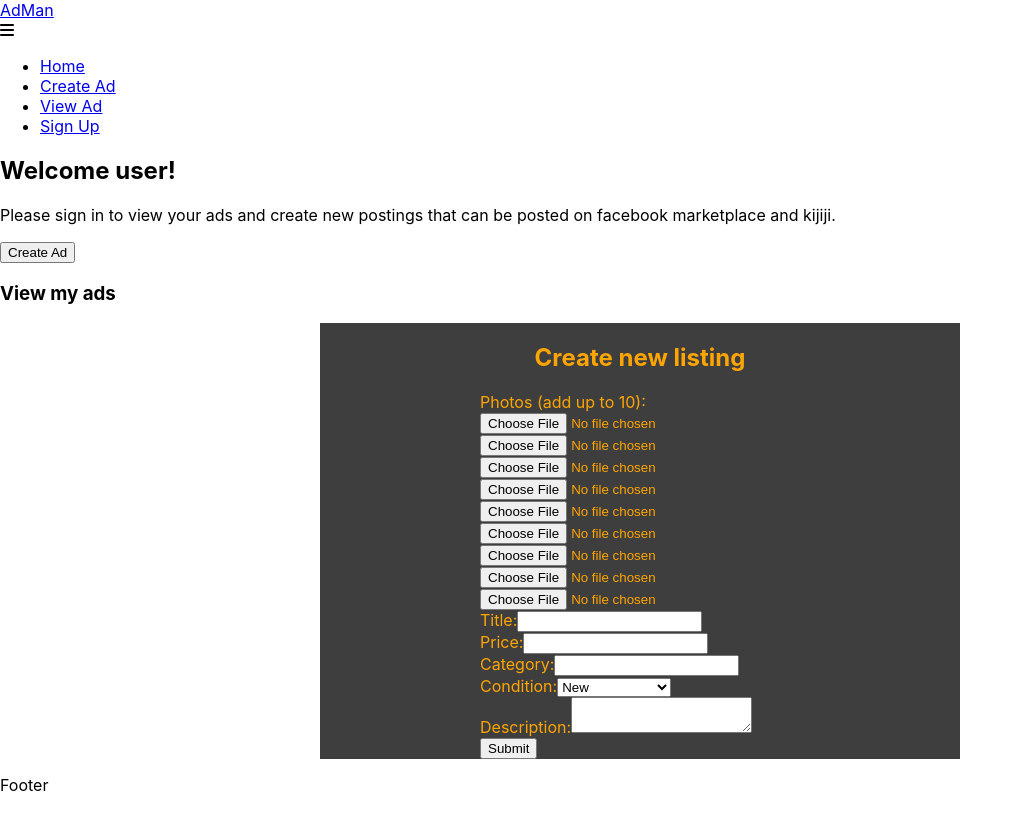
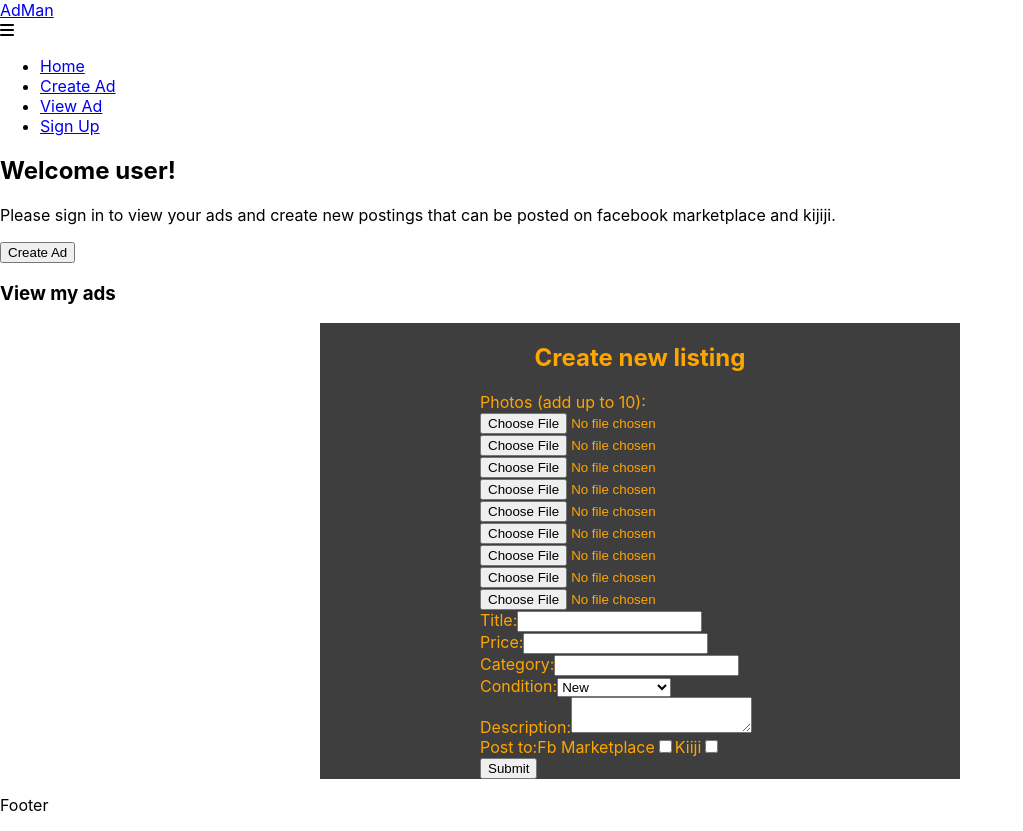
Before and after one commit to yobazy/ad-manager, a React (Create React App) app in the folder client/: page / in a window 1280 px wide. Shown: the whole page, without its empty margins (0-1023 px from the left). Built offline with nearby package versions, Linux system fonts and the light colour scheme.

Commit message:
Updates adInfo state based on changes made in form

```diff
--- a/client/src/components/AdForm.js
+++ b/client/src/components/AdForm.js
@@ -1,17 +1,36 @@
 import React from "react";
+import { useState } from "react";
 import './AdForm.css';
 
-// function handleChange(event) {
-//     setState({value: event.target.value});
-//   }
+// const handleChange = (event) => {
+//     setContactInfo({ ...adInfo, [event.target.name]: event.target.value });
+//   };
 
-export default class App extends React.Component {
+// const handleSubmit = (event) => {
+// // prevents the submit button from refreshing the page
+//     event.preventDefault();
+//     console.log(contactInfo);
+// };
 
-  render() {
+export default function AdForm() {
+    const [adInfo, setAdInfo] = useState({
+        title: ""
+        });
+
+    const handleChange = (event) => {
+            setAdInfo({ ...adInfo, [event.target.name]: event.target.value });
+    };
+
+    const handleSubmit = (event) => {
+        // prevents the submit button from refreshing the page
+            event.preventDefault();
+            console.log(adInfo);
+    };
+
     return (
         <div className="adform">
             <h2 className="center">Create new listing</h2>
-            <form className="element" action="/publish" method="POST">
+            <form className="element" onSubmit={handleSubmit}>
                 <label for="img" className="center">Photos (add up to 10):</label><br></br>
                     <input type="file" id="img" name="img" accept="image/*" /><br></br>
                     <input type="file" id="img" name="img" accept="image/*" /><br></br>
@@ -24,15 +43,15 @@ export default class App extends React.Component {
                     <input type="file" id="img" name="img" accept="image/*" /><br></br>
                 <label>
                     Title:
-                    <input type="text" name="title" required/>
+                    <input type="text" name="title" className="custom-field" value={adInfo.title} onChange={handleChange}required/>
                 </label><br></br>
                 <label>
                     Price:
-                    <input type="text" name="name" />
+                    <input type="text" name="name" className="custom-field"/>
                 </label><br></br>
                 <label>
                     Category:
-                    <input type="text" name="name" />
+                    <input type="text" name="name" className="custom-field" />
                 </label><br></br>
                 <label>
                     Condition:
@@ -50,10 +69,15 @@ export default class App extends React.Component {
                     Description:
                     <textarea></textarea>
                 </label><br></br>
+                <label>
+                    Post to:
+                    <label>Fb Marketplace</label>
+                    <input type="checkbox" />
+                    <label>Kiiji</label>
+                    <input type="checkbox" />
+                </label><br></br>
                 <input type="submit" value="Submit" />
-
             </form>
         </div>
     )
   }
-}
```
